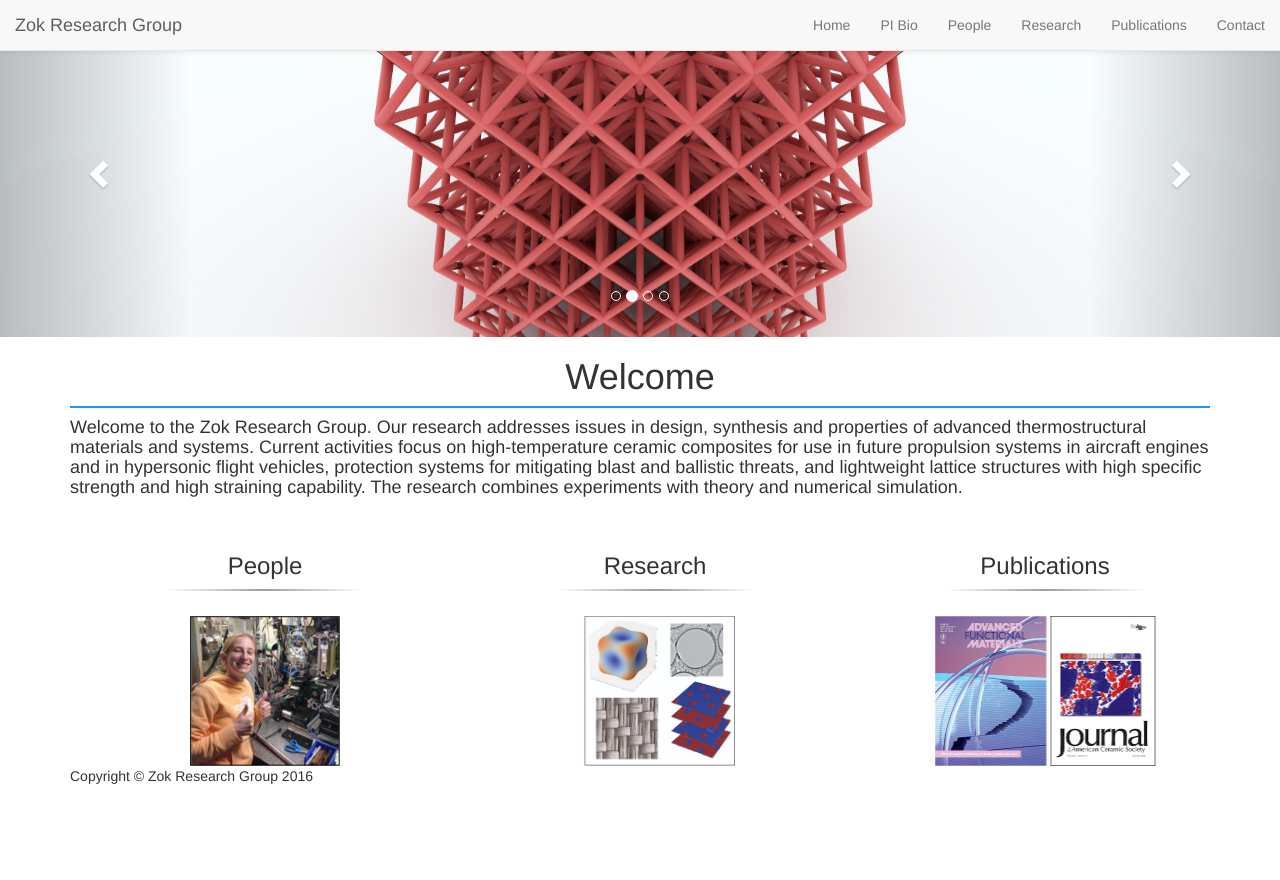
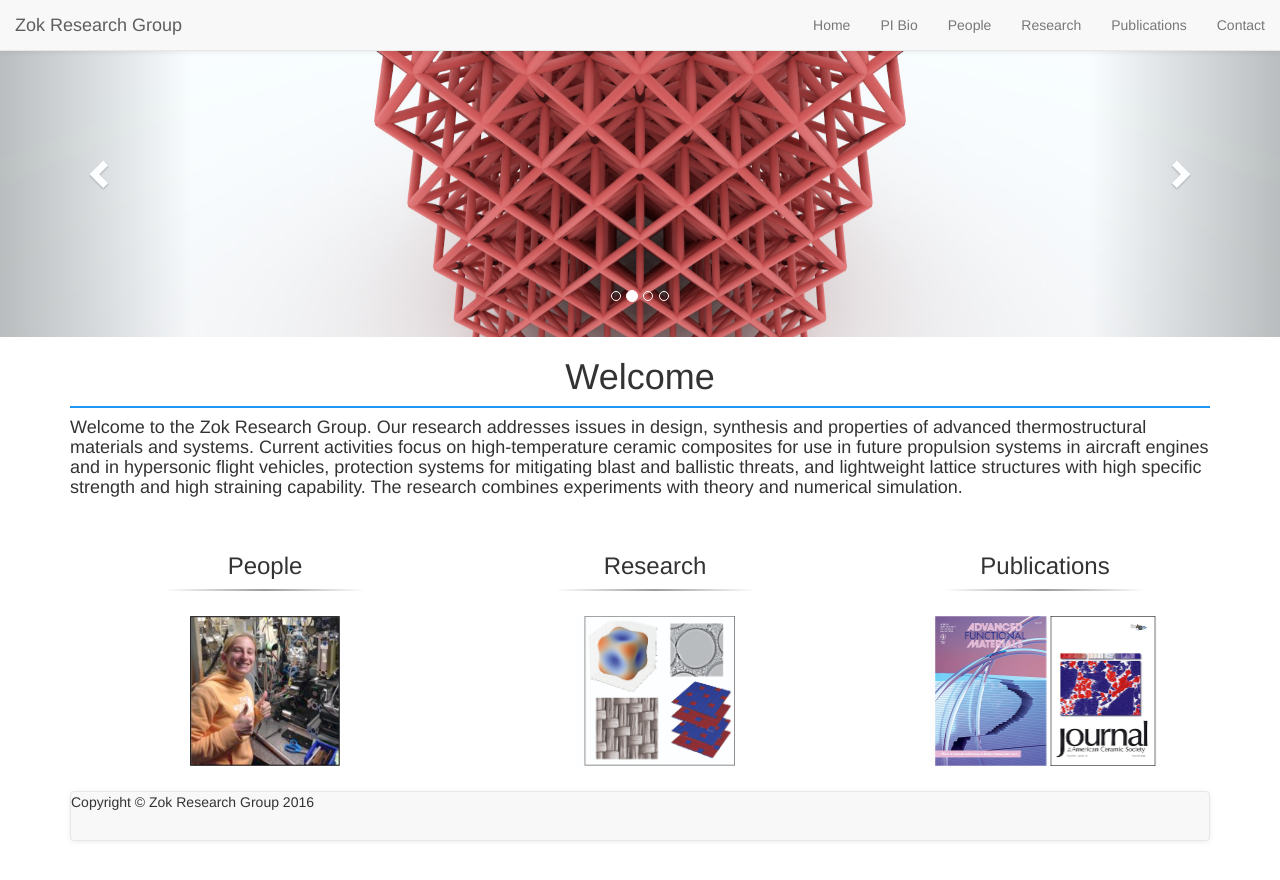
Before and after one commit to latture/zok-group-website, a Jekyll site: the page built from index.html, in a window 1280 px wide. Shown: the top 880 px of the page. Built offline with Jekyll 4.4.1, drawn with Linux system fonts in a browser that asks for light colours.

Commit message:
Changed footer to navbar.

```diff
--- a/_includes/css/custom.css
+++ b/_includes/css/custom.css
@@ -193,3 +193,7 @@ section h3.section-subheading {
 #research video {
     max-height: 300px;
 }
+
+#footer {
+    margin-top: 25px;
+}
--- a/_includes/footer.html
+++ b/_includes/footer.html
@@ -1,5 +1,9 @@
-  <footer>
-        <div class="container">
-            <span class="copyright">Copyright &copy; {{ site.title }} 2016</span>
-        </div>
-</footer>
+<div id="footer" class="container">
+    <nav class = "navbar navbar-default navbar-bottom" role = "navigation">
+       <div>
+          <ul class = "nav navbar-nav">
+             <li>Copyright &copy; {{ site.title }} 2016</li>
+          </ul>
+       </div>
+    </nav>
+</div>
```
